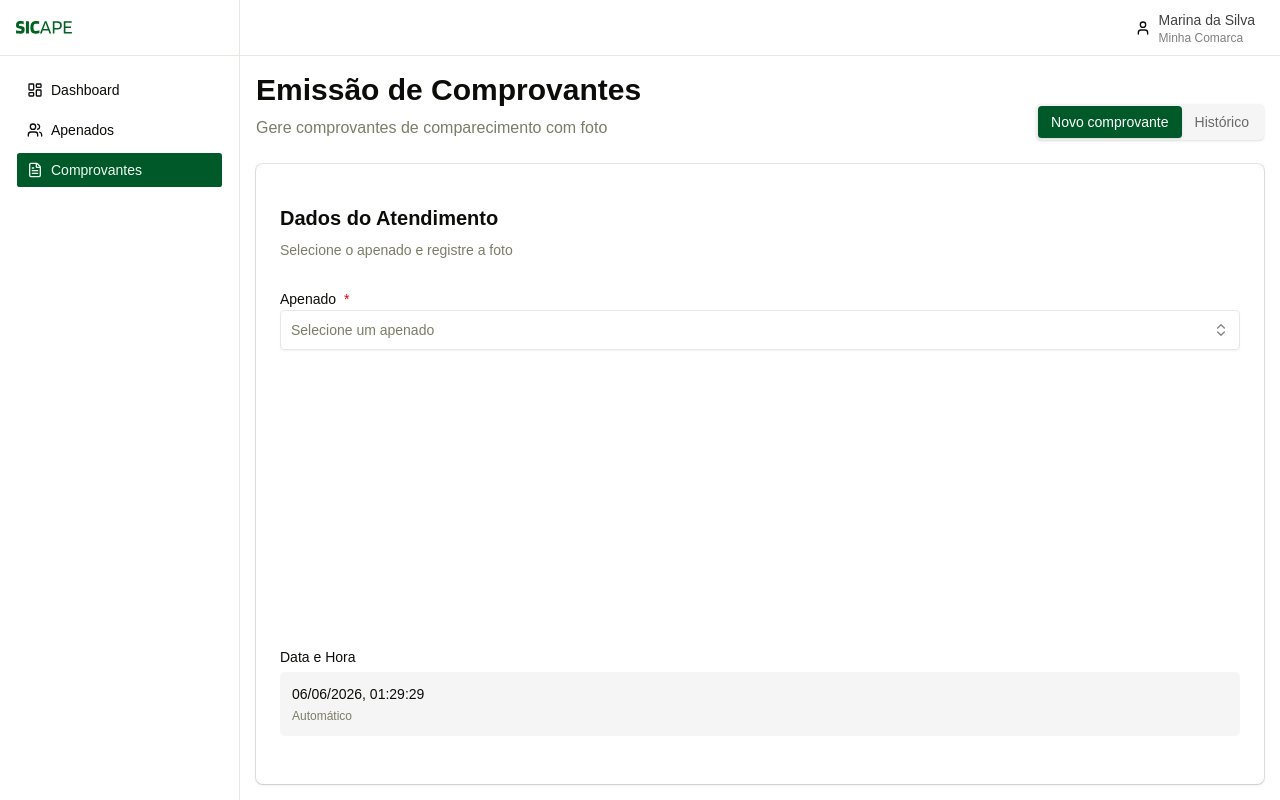
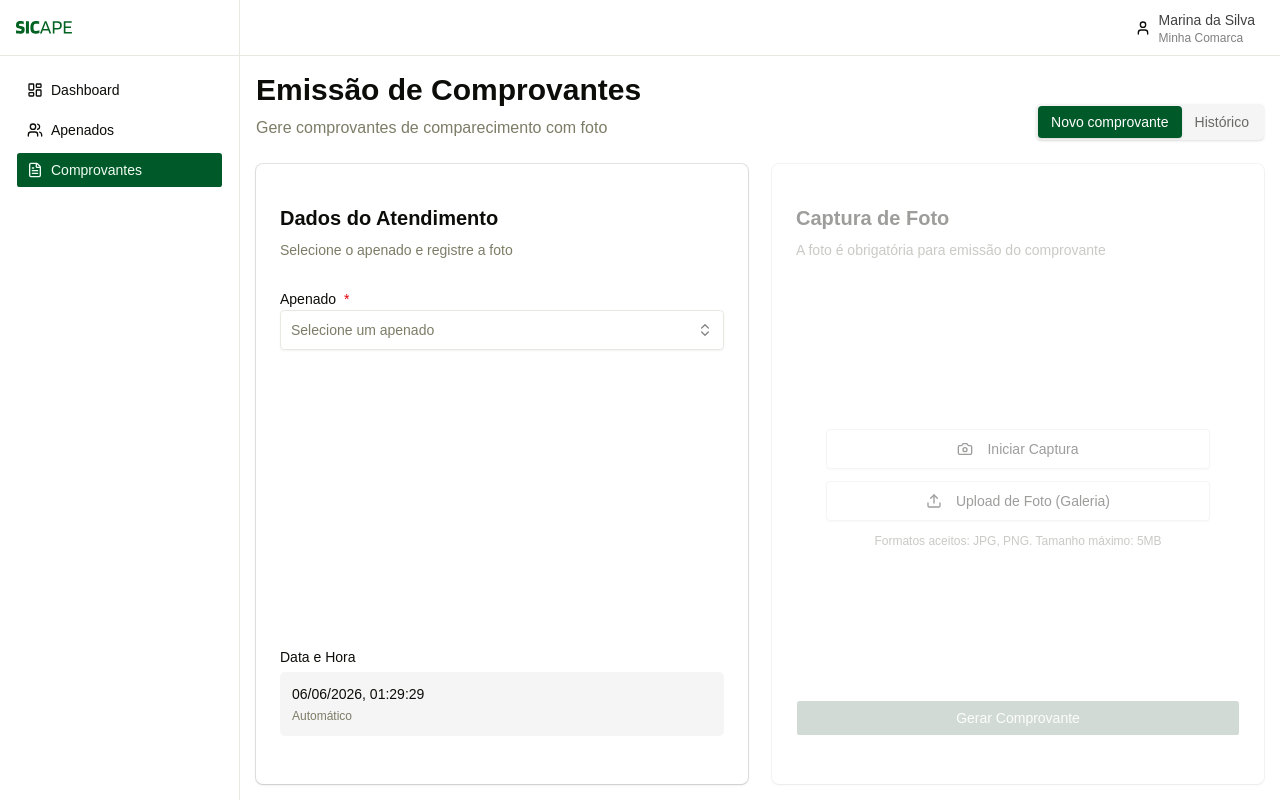
Before and after one commit to CS-PI-2026-Integrados/front-end, a React (Vite) app: page /atendimento in a window 1280 px wide. Built offline with nearby package versions, Linux system fonts and the light colour scheme.

Commit message:
refactor(service): adiciona validação da foto na geração do comprovante

```diff
--- a/src/pages/Service.jsx
+++ b/src/pages/Service.jsx
@@ -29,7 +29,6 @@ const Service = () => {
     e.preventDefault()
     setError('')
 
-    // Valida com utilitário centralizado
     const { isValid, error } = validateAtendimento({
       apenado,
       processo,
@@ -48,7 +47,7 @@ const Service = () => {
       await generateReceipt({
         apenadoAtualizado: apenado,
         processoAtivo: processo,
-        fotoAtendimento,
+        fotoAtendimento: fotoAtendimento.data,
         mudancasDetectadas: mudancasAtivas,
       })
 
@@ -98,29 +97,23 @@ const Service = () => {
                 isSuccess ? 'pointer-events-none opacity-40 grayscale-[0.5]' : ''
               }`}
             />
-            {/* <div
-              className={`flex w-full flex-col transition-all duration-300 md:min-h-0 md:flex-1 ${!isReadyToCapture && !isSuccess
-                ? 'pointer-events-none opacity-40 grayscale-[0.5]'
-                : ''
-                }`}
+            <div
+              className={`flex w-full flex-col transition-all duration-300 md:min-h-0 md:flex-1 ${
+                !isReadyToCapture && !isSuccess
+                  ? 'pointer-events-none opacity-40 grayscale-[0.5]'
+                  : ''
+              }`}
             >
               {isSuccess ? (
                 <ReceiptSuccessCard
                   className="flex-1 md:h-full"
-                  atendimento={atendimento}
-                  onReset={resetForm}
+                  atendimento={{ apenado, processo }}
+                  onReset={resetAtendimento}
                 />
               ) : (
-                <PhotoCaptureCard
-                  className="flex-1 md:h-full"
-                  isReady={isReadyToCapture}
-                  isSubmitting={isSubmitting}
-                  photo={fotoAtendimento}
-                  onPhotoSelect={setFoto}
-                  apenado={apenado}
-                />
+                <PhotoCaptureCard className="flex-1 md:h-full" />
               )}
-            </div> */}
+            </div>
           </form>
         </TabsContent>
       </Tabs>
```
